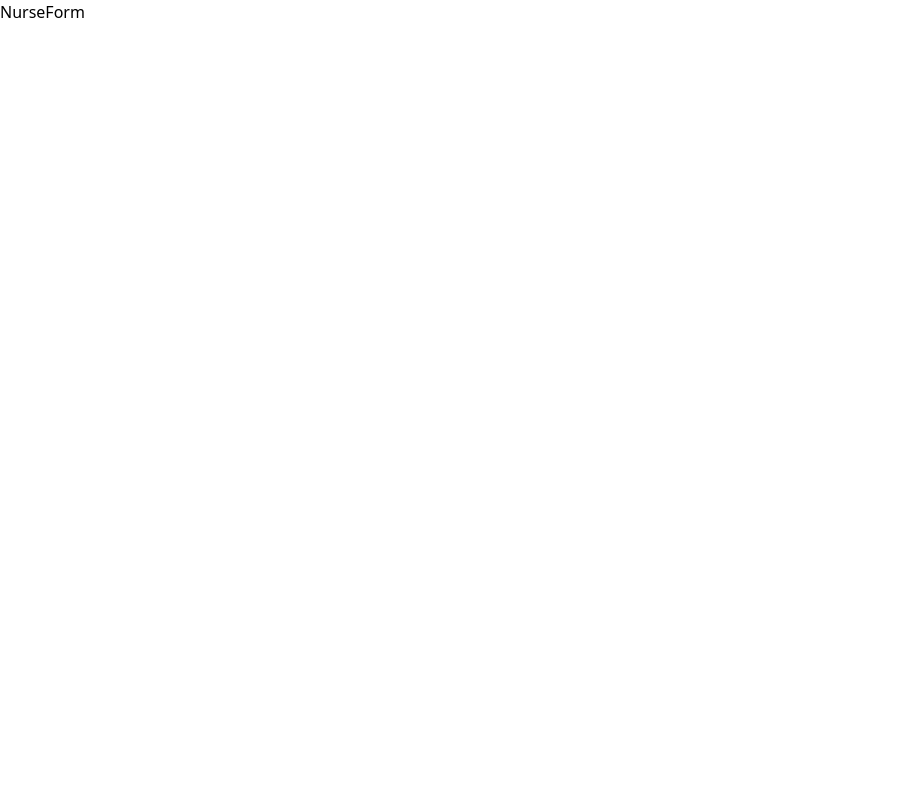
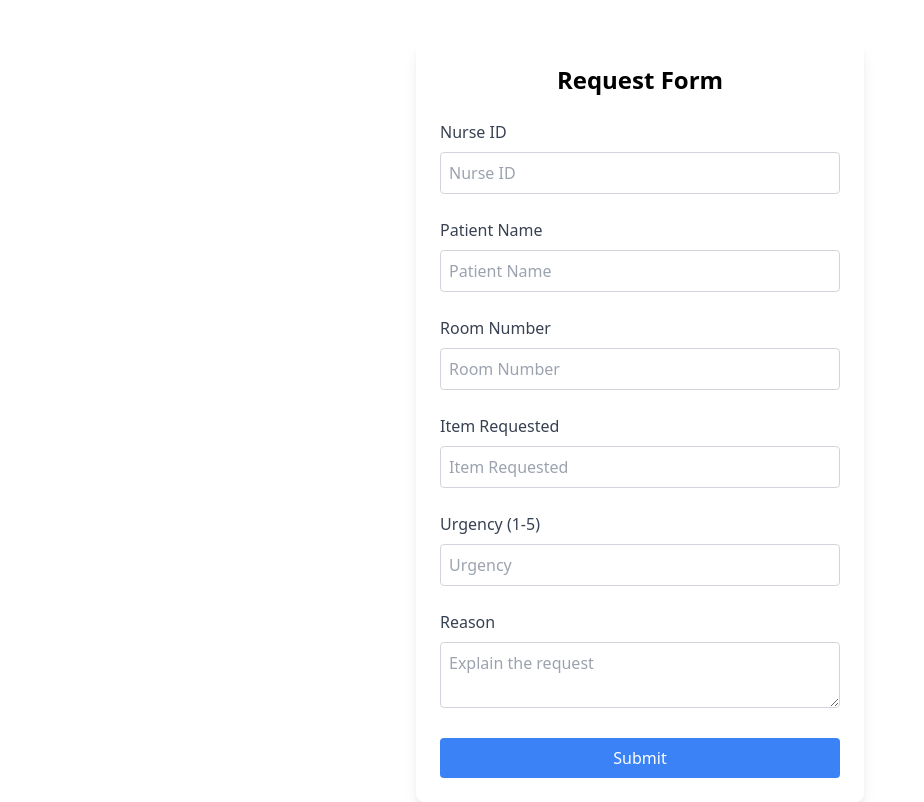
Before and after one commit to Izaan-Khalid/DoctorsOrders, a React (Vite) app: page /nurse-form in a window 1280 px wide. Shown: the whole page, without its empty margins (0-924 px from the left). Built offline with nearby package versions, Linux system fonts and the light colour scheme.

Commit message:
nurse form completed

```diff
--- a/package.json
+++ b/package.json
@@ -13,6 +13,7 @@
     "@supabase/supabase-js": "^2.45.4",
     "react": "^18.3.1",
     "react-dom": "^18.3.1",
+    "react-hook-form": "^7.53.0",
     "react-router-dom": "^6.26.2"
   },
   "devDependencies": {
--- a/src/Pages/NurseForm/NurseForm.jsx
+++ b/src/Pages/NurseForm/NurseForm.jsx
@@ -1,5 +1,101 @@
 import React from "react";
 
-export const NurseForm = () => {
-  return <div>NurseForm</div>;
-};
+import { useForm } from "react-hook-form";
+
+export function NurseForm() {
+  const { register, handleSubmit, formState: { errors } } = useForm();
+
+  // Local submit handler for now (you can log the form data)
+  const onSubmit = (data) => {
+    console.log("Form Data:", data);
+    // You can process the form data locally or trigger some other action
+  };
+
+  return (
+    <div className="max-w-md mx-auto mt-10 p-6 bg-white shadow-lg rounded-lg">
+      <h1 className="text-2xl font-bold text-center mb-6">Request Form</h1>
+      <form onSubmit={handleSubmit(onSubmit)} className="space-y-6">
+
+        {/* Nurse ID Field */}
+        <div>
+          <label className="block text-gray-700 font-medium mb-2">Nurse ID</label>
+          <input
+            {...register("nurseId", { required: true })}
+            placeholder="Nurse ID"
+            type="number"
+            className="w-full p-2 border border-gray-300 rounded"
+          />
+          {errors.nurseId && <span className="text-red-500 text-sm">Nurse ID is required</span>}
+        </div>
+
+        {/* Patient Name Field */}
+        <div>
+          <label className="block text-gray-700 font-medium mb-2">Patient Name</label>
+          <input
+            {...register("patientName", { required: true })}
+            placeholder="Patient Name"
+            className="w-full p-2 border border-gray-300 rounded"
+          />
+          {errors.patientName && <span className="text-red-500 text-sm">Patient Name is required</span>}
+        </div>
+
+        {/* Room Number Field */}
+        <div>
+          <label className="block text-gray-700 font-medium mb-2">Room Number</label>
+          <input
+            {...register("roomNum", { required: true })}
+            placeholder="Room Number"
+            className="w-full p-2 border border-gray-300 rounded"
+          />
+          {errors.roomNum && <span className="text-red-500 text-sm">Room Number is required</span>}
+        </div>
+
+        {/* Item Requested Field */}
+        <div>
+          <label className="block text-gray-700 font-medium mb-2">Item Requested</label>
+          <input
+            {...register("itemRequested", { required: true })}
+            placeholder="Item Requested"
+            className="w-full p-2 border border-gray-300 rounded"
+          />
+          {errors.itemRequested && <span className="text-red-500 text-sm">Item Requested is required</span>}
+        </div>
+
+        {/* Urgency Field */}
+        <div>
+          <label className="block text-gray-700 font-medium mb-2">Urgency (1-5)</label>
+          <input
+            {...register("urgency", {pattern: {
+              value: /^(1|2|3|4|5)$/,
+              message: "Urgency must be a number between 1 and 5"
+            } , required: true})}
+            placeholder="Urgency"
+            type="number"
+
+            className="w-full p-2 border border-gray-300 rounded"
+          />
+          {errors.urgency && <span className="text-red-500 text-sm">{errors.urgency.message}</span>}
+        </div>
+
+        {/* Explanation Field */}
+        <div>
+          <label className="block text-gray-700 font-medium mb-2">Reason</label>
+          <textarea
+            {...register("explanation", { required: true })}
+            placeholder="Explain the request"
+            className="w-full p-2 border border-gray-300 rounded"
+          />
+          {errors.explanation && <span className="text-red-500 text-sm">Reason is required</span>}
+        </div>
+
+        {/* Submit Button */}
+        <button
+          type="submit"
+          className="w-full bg-blue-500 text-white font-medium p-2 rounded hover:bg-blue-600"
+        >
+          Submit
+        </button>
+      </form>
+    </div>
+  );
+}
```
Also changed, not shown: src/Pages/NurseForm/NurseForm.css (added), 1 other file (tests, documents, lock files or other folders).
